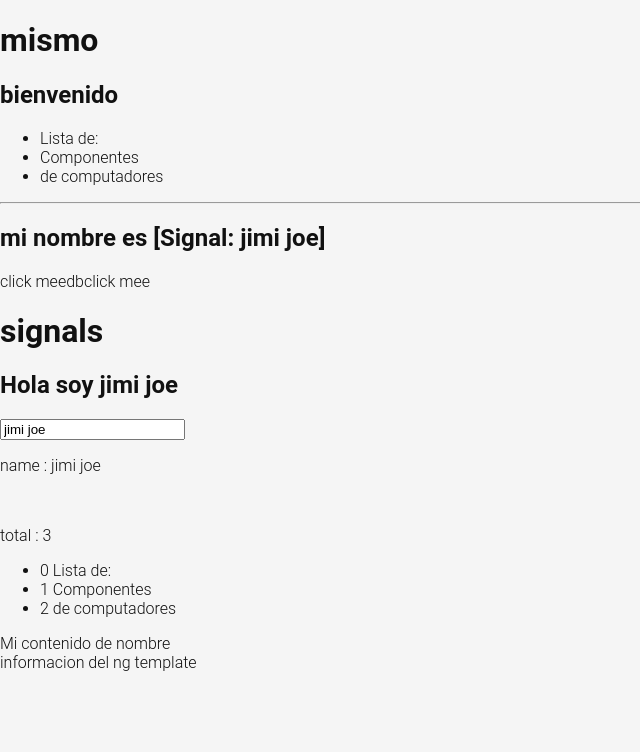
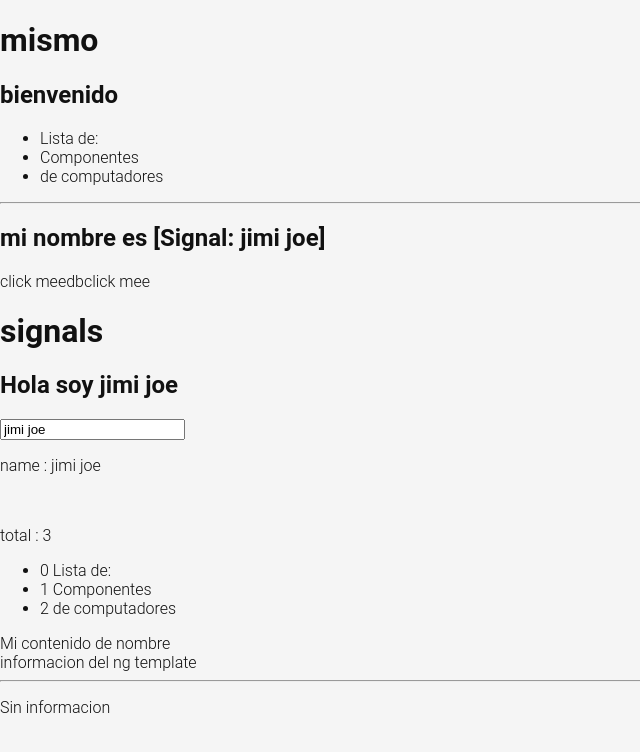
Before and after one commit to jimiseven/FrontDevRoute, an Angular app in the folder todoList/: page /labs in a window 1280 px wide. Shown: the top 752 px of the page, without its empty margins (0-640 px from the left). Built offline with nearby package versions, Linux system fonts and the light colour scheme.

Commit message:
uso del switch en angular, tambien de manera reactiva

```diff
--- a/todoList/src/app/pages/labs/labs.component.html
+++ b/todoList/src/app/pages/labs/labs.component.html
@@ -56,4 +56,16 @@
     <ng-template #elseBlock>
       informacion del ng template
     </ng-template>
+
+
+    <hr />
+
+    <div [ngSwitch]="person().name">
+      <p *ngSwitchCase = "'jimi'"> soy jimi</p>
+      <p *ngSwitchCase = "'joe'"> soy joe</p>
+      <p *ngSwitchCase = "'marsh'"> soy marsh</p>
+      <p *ngSwitchCase = "'jimij'"> soy jimij</p>
+      <!-- <div *ngSwitchCase="expression">output</div> -->
+      <p *ngSwitchDefault>Sin informacion</p>
+    </div>
   </div>
--- a/todoList/src/app/pages/labs/labs.component.ts
+++ b/todoList/src/app/pages/labs/labs.component.ts
@@ -20,7 +20,7 @@ export class LabsComponent {
   age = 18;
 
   person = signal ({
-    name : 'jimi',
+    name : '',
     age : 16
   })
 
```
